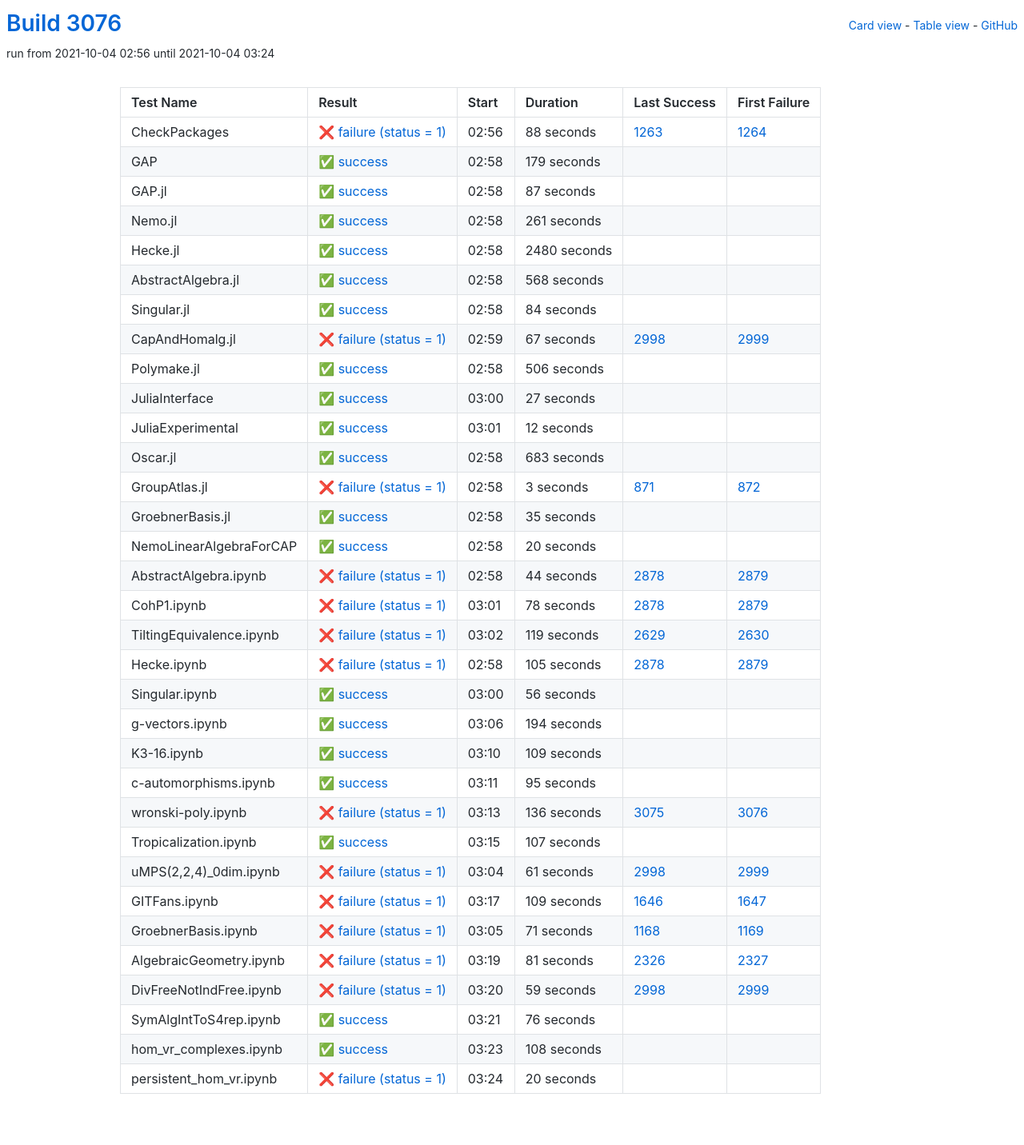
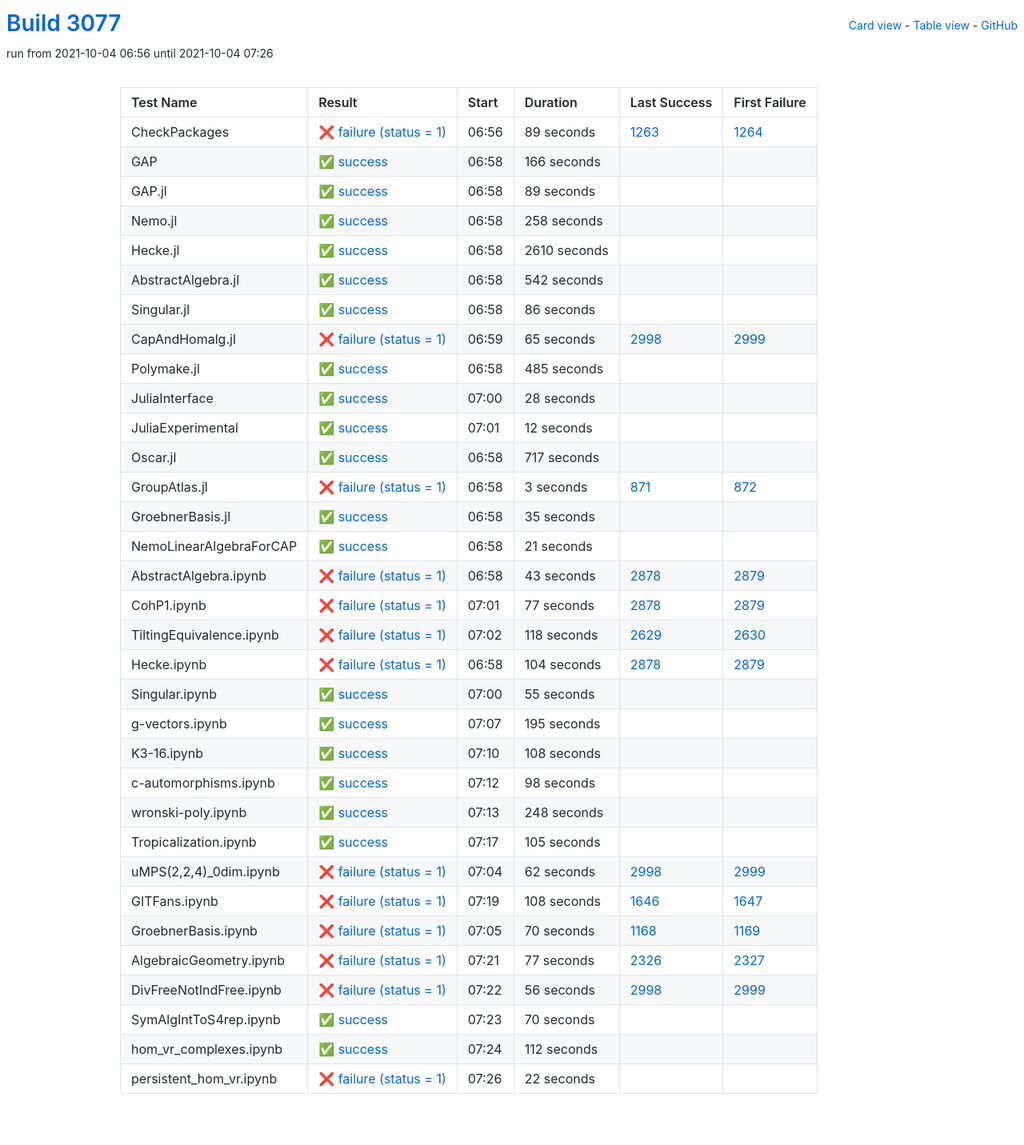
Before and after one commit to oscar-system/oscar-ci-status-stable, a Jekyll site: the page built from table.html, in a window 1280 px wide. Shown: the whole page at 80% size. Built offline with Jekyll 4.4.1, drawn with Linux system fonts in a browser that asks for light colours.

Commit message:
Build #3077

```diff
--- a/_data/ci.yml
+++ b/_data/ci.yml
@@ -1,6 +1,6 @@
 ---
-build: 3076
-build_url: https://oscarci.mathematik.uni-kl.de/job/oscar-stable/3076/
+build: 3077
+build_url: https://oscarci.mathematik.uni-kl.de/job/oscar-stable/3077/
 job: oscar-stable
 organization: oscar-system
 repo: oscar-ci-status-stable
@@ -8,128 +8,128 @@ repourl: https://github.com/oscar-system/oscar-ci-status-stable
 tests:
 - name: CheckPackages
   id: checkpackages
-  log: https://oscarci.mathematik.uni-kl.de/job/oscar-stable/3076/artifact/logs/build-3076/CheckPackages.log
-  start: 2021-10-04 02:56
+  log: https://oscarci.mathematik.uni-kl.de/job/oscar-stable/3077/artifact/logs/build-3077/CheckPackages.log
+  start: 2021-10-04 06:56
   success: false
   exitcode: 1
   status: failure
-  duration: 88
+  duration: 89
   last_success: 1263
   last_success_url: https://oscarci.mathematik.uni-kl.de/job/oscar-stable/1263/
   first_failure: 1264
   first_failure_url: https://oscarci.mathematik.uni-kl.de/job/oscar-stable/1264/
 - name: GAP
   id: gap
-  log: https://oscarci.mathematik.uni-kl.de/job/oscar-stable/3076/artifact/logs/build-3076/GAP.log
-  start: 2021-10-04 02:58
+  log: https://oscarci.mathematik.uni-kl.de/job/oscar-stable/3077/artifact/logs/build-3077/GAP.log
+  start: 2021-10-04 06:58
   success: true
   exitcode: 0
   status: success
-  duration: 179
+  duration: 166
   last_success: false
   last_success_url:
   first_failure: false
   first_failure_url:
 - name: GAP.jl
   id: gap-jl
-  log: https://oscarci.mathematik.uni-kl.de/job/oscar-stable/3076/artifact/logs/build-3076/GAP.jl.log
-  start: 2021-10-04 02:58
+  log: https://oscarci.mathematik.uni-kl.de/job/oscar-stable/3077/artifact/logs/build-3077/GAP.jl.log
+  start: 2021-10-04 06:58
   success: true
   exitcode: 0
   status: success
-  duration: 87
+  duration: 89
   last_success: false
   last_success_url:
   first_failure: false
   first_failure_url:
 - name: Nemo.jl
   id: nemo-jl
-  log: https://oscarci.mathematik.uni-kl.de/job/oscar-stable/3076/artifact/logs/build-3076/Nemo.jl.log
-  start: 2021-10-04 02:58
+  log: https://oscarci.mathematik.uni-kl.de/job/oscar-stable/3077/artifact/logs/build-3077/Nemo.jl.log
+  start: 2021-10-04 06:58
   success: true
   exitcode: 0
   status: success
-  duration: 261
+  duration: 258
   last_success: false
   last_success_url:
   first_failure: false
   first_failure_url:
 - name: Hecke.jl
   id: hecke-jl
-  log: https://oscarci.mathematik.uni-kl.de/job/oscar-stable/3076/artifact/logs/build-3076/Hecke.jl.log
-  start: 2021-10-04 02:58
+  log: https://oscarci.mathematik.uni-kl.de/job/oscar-stable/3077/artifact/logs/build-3077/Hecke.jl.log
+  start: 2021-10-04 06:58
   success: true
   exitcode: 0
   status: success
-  duration: 2480
+  duration: 2610
   last_success: false
   last_success_url:
   first_failure: false
   first_failure_url:
 - name: AbstractAlgebra.jl
   id: abstractalgebra-jl
-  log: https://oscarci.mathematik.uni-kl.de/job/oscar-stable/3076/artifact/logs/build-3076/AbstractAlgebra.jl.log
-  start: 2021-10-04 02:58
+  log: https://oscarci.mathematik.uni-kl.de/job/oscar-stable/3077/artifact/logs/build-3077/AbstractAlgebra.jl.log
+  start: 2021-10-04 06:58
   success: true
   exitcode: 0
   status: success
-  duration: 568
+  duration: 542
   last_success: false
   last_success_url:
   first_failure: false
   first_failure_url:
 - name: Singular.jl
   id: singular-jl
-  log: https://oscarci.mathematik.uni-kl.de/job/oscar-stable/3076/artifact/logs/build-3076/Singular.jl.log
-  start: 2021-10-04 02:58
+  log: https://oscarci.mathematik.uni-kl.de/job/oscar-stable/3077/artifact/logs/build-3077/Singular.jl.log
+  start: 2021-10-04 06:58
   success: true
   exitcode: 0
   status: success
-  duration: 84
+  duration: 86
   last_success: false
   last_success_url:
   first_failure: false
   first_failure_url:
 - name: CapAndHomalg.jl
   id: capandhomalg-jl
-  log: https://oscarci.mathematik.uni-kl.de/job/oscar-stable/3076/artifact/logs/build-3076/CapAndHomalg.jl.log
-  start: 2021-10-04 02:59
+  log: https://oscarci.mathematik.uni-kl.de/job/oscar-stable/3077/artifact/logs/build-3077/CapAndHomalg.jl.log
+  start: 2021-10-04 06:59
   success: false
   exitcode: 1
   status: failure
-  duration: 67
+  duration: 65
   last_success: 2998
   last_success_url: https://oscarci.mathematik.uni-kl.de/job/oscar-stable/2998/
   first_failure: 2999
   first_failure_url: https://oscarci.mathematik.uni-kl.de/job/oscar-stable/2999/
 - name: Polymake.jl
   id: polymake-jl
-  log: https://oscarci.mathematik.uni-kl.de/job/oscar-stable/3076/artifact/logs/build-3076/Polymake.jl.log
-  start: 2021-10-04 02:58
+  log: https://oscarci.mathematik.uni-kl.de/job/oscar-stable/3077/artifact/logs/build-3077/Polymake.jl.log
+  start: 2021-10-04 06:58
   success: true
   exitcode: 0
   status: success
-  duration: 506
+  duration: 485
   last_success: false
   last_success_url:
   first_failure: false
   first_failure_url:
 - name: JuliaInterface
   id: juliainterface
-  log: https://oscarci.mathematik.uni-kl.de/job/oscar-stable/3076/artifact/logs/build-3076/JuliaInterface.log
-  start: 2021-10-04 03:00
+  log: https://oscarci.mathematik.uni-kl.de/job/oscar-stable/3077/artifact/logs/build-3077/JuliaInterface.log
+  start: 2021-10-04 07:00
   success: true
   exitcode: 0
   status: success
-  duration: 27
+  duration: 28
   last_success: false
   last_success_url:
   first_failure: false
   first_failure_url:
 - name: JuliaExperimental
   id: juliaexperimental
-  log: https://oscarci.mathematik.uni-kl.de/job/oscar-stable/3076/artifact/logs/build-3076/JuliaExperimental.log
-  start: 2021-10-04 03:01
+  log: https://oscarci.mathematik.uni-kl.de/job/oscar-stable/3077/artifact/logs/build-3077/JuliaExperimental.log
+  start: 2021-10-04 07:01
   success: true
   exitcode: 0
   status: success
@@ -140,20 +140,20 @@ tests:
   first_failure_url:
 - name: Oscar.jl
   id: oscar-jl
-  log: https://oscarci.mathematik.uni-kl.de/job/oscar-stable/3076/artifact/logs/build-3076/Oscar.jl.log
-  start: 2021-10-04 02:58
+  log: https://oscarci.mathematik.uni-kl.de/job/oscar-stable/3077/artifact/logs/build-3077/Oscar.jl.log
+  start: 2021-10-04 06:58
   success: true
   exitcode: 0
   status: success
-  duration: 683
+  duration: 717
   last_success: false
   last_success_url:
   first_failure: false
   first_failure_url:
 - name: GroupAtlas.jl
   id: groupatlas-jl
-  log: https://oscarci.mathematik.uni-kl.de/job/oscar-stable/3076/artifact/logs/build-3076/GroupAtlas.jl.log
-  start: 2021-10-04 02:58
+  log: https://oscarci.mathematik.uni-kl.de/job/oscar-stable/3077/artifact/logs/build-3077/GroupAtlas.jl.log
+  start: 2021-10-04 06:58
   success: false
   exitcode: 1
   status: failure
@@ -164,8 +164,8 @@ tests:
   first_failure_url: https://oscarci.mathematik.uni-kl.de/job/oscar-stable/872/
 - name: GroebnerBasis.jl
   id: groebnerbasis-jl
-  log: https://oscarci.mathematik.uni-kl.de/job/oscar-stable/3076/artifact/logs/build-3076/GroebnerBasis.jl.log
-  start: 2021-10-04 02:58
+  log: https://oscarci.mathematik.uni-kl.de/job/oscar-stable/3077/artifact/logs/build-3077/GroebnerBasis.jl.log
+  start: 2021-10-04 06:58
   success: true
   exitcode: 0
   status: success
@@ -176,212 +176,92 @@ tests:
   first_failure_url:
 - name: NemoLinearAlgebraForCAP
   id: nemolinearalgebraforcap
-  log: https://oscarci.mathematik.uni-kl.de/job/oscar-stable/3076/artifact/logs/build-3076/NemoLinearAlgebraForCAP.log
-  start: 2021-10-04 02:58
+  log: https://oscarci.mathematik.uni-kl.de/job/oscar-stable/3077/artifact/logs/build-3077/NemoLinearAlgebraForCAP.log
+  start: 2021-10-04 06:58
   success: true
   exitcode: 0
   status: success
-  duration: 20
+  duration: 21
   last_success: false
   last_success_url:
   first_failure: false
   first_failure_url:
 - name: AbstractAlgebra.ipynb
   id: abstractalgebra-ipynb
-  log: https://oscarci.mathematik.uni-kl.de/job/oscar-stable/3076/artifact/logs/build-3076/AbstractAlgebra.ipynb.log
-  start: 2021-10-04 02:58
+  log: https://oscarci.mathematik.uni-kl.de/job/oscar-stable/3077/artifact/logs/build-3077/AbstractAlgebra.ipynb.log
+  start: 2021-10-04 06:58
   success: false
   exitcode: 1
   status: failure
-  duration: 44
+  duration: 43
   last_success: 2878
   last_success_url: https://oscarci.mathematik.uni-kl.de/job/oscar-stable/2878/
   first_failure: 2879
   first_failure_url: https://oscarci.mathematik.uni-kl.de/job/oscar-stable/2879/
 - name: CohP1.ipynb
   id: cohp1-ipynb
-  log: https://oscarci.mathematik.uni-kl.de/job/oscar-stable/3076/artifact/logs/build-3076/CohP1.ipynb.log
-  start: 2021-10-04 03:01
+  log: https://oscarci.mathematik.uni-kl.de/job/oscar-stable/3077/artifact/logs/build-3077/CohP1.ipynb.log
+  start: 2021-10-04 07:01
   success: false
   exitcode: 1
   status: failure
-  duration: 78
+  duration: 77
   last_success: 2878
   last_success_url: https://oscarci.mathematik.uni-kl.de/job/oscar-stable/2878/
   first_failure: 2879
   first_failure_url: https://oscarci.mathematik.uni-kl.de/job/oscar-stable/2879/
 - name: TiltingEquivalence.ipynb
   id: tiltingequivalence-ipynb
-  log: https://oscarci.mathematik.uni-kl.de/job/oscar-stable/3076/artifact/logs/build-3076/TiltingEquivalence.ipynb.log
-  start: 2021-10-04 03:02
+  log: https://oscarci.mathematik.uni-kl.de/job/oscar-stable/3077/artifact/logs/build-3077/TiltingEquivalence.ipynb.log
+  start: 2021-10-04 07:02
   success: false
   exitcode: 1
   status: failure
-  duration: 119
+  duration: 118
   last_success: 2629
   last_success_url: https://oscarci.mathematik.uni-kl.de/job/oscar-stable/2629/
   first_failure: 2630
   first_failure_url: https://oscarci.mathematik.uni-kl.de/job/oscar-stable/2630/
 - name: Hecke.ipynb
   id: hecke-ipynb
-  log: https://oscarci.mathematik.uni-kl.de/job/oscar-stable/3076/artifact/logs/build-3076/Hecke.ipynb.log
-  start: 2021-10-04 02:58
+  log: https://oscarci.mathematik.uni-kl.de/job/oscar-stable/3077/artifact/logs/build-3077/Hecke.ipynb.log
+  start: 2021-10-04 06:58
   success: false
   exitcode: 1
   status: failure
-  duration: 105
+  duration: 104
   last_success: 2878
   last_success_url: https://oscarci.mathematik.uni-kl.de/job/oscar-stable/2878/
   first_failure: 2879
   first_failure_url: https://oscarci.mathematik.uni-kl.de/job/oscar-stable/2879/
 - name: Singular.ipynb
   id: singular-ipynb
-  log: https://oscarci.mathematik.uni-kl.de/job/oscar-stable/3076/artifact/logs/build-3076/Singular.ipynb.log
-  start: 2021-10-04 03:00
+  log: https://oscarci.mathematik.uni-kl.de/job/oscar-stable/3077/artifact/logs/build-3077/Singular.ipynb.log
+  start: 2021-10-04 07:00
   success: true
   exitcode: 0
   status: success
-  duration: 56
+  duration: 55
   last_success: false
   last_success_url:
   first_failure: false
   first_failure_url:
 - name: g-vectors.ipynb
   id: g-vectors-ipynb
-  log: https://oscarci.mathematik.uni-kl.de/job/oscar-stable/3076/artifact/logs/build-3076/g-vectors.ipynb.log
-  start: 2021-10-04 03:06
+  log: https://oscarci.mathematik.uni-kl.de/job/oscar-stable/3077/artifact/logs/build-3077/g-vectors.ipynb.log
+  start: 2021-10-04 07:07
   success: true
   exitcode: 0
   status: success
-  duration: 194
+  duration: 195
   last_success: false
   last_success_url:
   first_failure: false
   first_failure_url:
 - name: K3-16.ipynb
   id: k3-16-ipynb
-  log: https://oscarci.mathematik.uni-kl.de/job/oscar-stable/3076/artifact/logs/build-3076/K3-16.ipynb.log
-  start: 2021-10-04 03:10
-  success: true
-  exitcode: 0
-  status: success
-  duration: 109
-  last_success: false
-  last_success_url:
-  first_failure: false
-  first_failure_url:
-- name: c-automorphisms.ipynb
-  id: c-automorphisms-ipynb
-  log: https://oscarci.mathematik.uni-kl.de/job/oscar-stable/3076/artifact/logs/build-3076/c-automorphisms.ipynb.log
-  start: 2021-10-04 03:11
-  success: true
-  exitcode: 0
-  status: success
-  duration: 95
-  last_success: false
-  last_success_url:
-  first_failure: false
-  first_failure_url:
-- name: wronski-poly.ipynb
-  id: wronski-poly-ipynb
-  log: https://oscarci.mathematik.uni-kl.de/job/oscar-stable/3076/artifact/logs/build-3076/wronski-poly.ipynb.log
-  start: 2021-10-04 03:13
-  success: false
-  exitcode: 1
-  status: failure
-  duration: 136
-  last_success: 3075
-  last_success_url: https://oscarci.mathematik.uni-kl.de/job/oscar-stable/3075/
-  first_failure: 3076
-  first_failure_url: https://oscarci.mathematik.uni-kl.de/job/oscar-stable/3076/
-- name: Tropicalization.ipynb
-  id: tropicalization-ipynb
-  log: https://oscarci.mathematik.uni-kl.de/job/oscar-stable/3076/artifact/logs/build-3076/Tropicalization.ipynb.log
-  start: 2021-10-04 03:15
-  success: true
-  exitcode: 0
-  status: success
-  duration: 107
-  last_success: false
-  last_success_url:
-  first_failure: false
-  first_failure_url:
-- name: uMPS(2,2,4)_0dim.ipynb
-  id: umps-2-2-4-0dim-ipynb
-  log: https://oscarci.mathematik.uni-kl.de/job/oscar-stable/3076/artifact/logs/build-3076/uMPS-2-2-4-_0dim.ipynb.log
-  start: 2021-10-04 03:04
-  success: false
-  exitcode: 1
-  status: failure
-  duration: 61
-  last_success: 2998
-  last_success_url: https://oscarci.mathematik.uni-kl.de/job/oscar-stable/2998/
-  first_failure: 2999
-  first_failure_url: https://oscarci.mathematik.uni-kl.de/job/oscar-stable/2999/
-- name: GITFans.ipynb
-  id: gitfans-ipynb
-  log: https://oscarci.mathematik.uni-kl.de/job/oscar-stable/3076/artifact/logs/build-3076/GITFans.ipynb.log
-  start: 2021-10-04 03:17
-  success: false
-  exitcode: 1
-  status: failure
-  duration: 109
-  last_success: 1646
-  last_success_url: https://oscarci.mathematik.uni-kl.de/job/oscar-stable/1646/
-  first_failure: 1647
-  first_failure_url: https://oscarci.mathematik.uni-kl.de/job/oscar-stable/1647/
-- name: GroebnerBasis.ipynb
-  id: groebnerbasis-ipynb
-  log: https://oscarci.mathematik.uni-kl.de/job/oscar-stable/3076/artifact/logs/build-3076/GroebnerBasis.ipynb.log
-  start: 2021-10-04 03:05
-  success: false
-  exitcode: 1
-  status: failure
-  duration: 71
-  last_success: 1168
-  last_success_url: https://oscarci.mathematik.uni-kl.de/job/oscar-stable/1168/
-  first_failure: 1169
-  first_failure_url: https://oscarci.mathematik.uni-kl.de/job/oscar-stable/1169/
-- name: AlgebraicGeometry.ipynb
-  id: algebraicgeometry-ipynb
-  log: https://oscarci.mathematik.uni-kl.de/job/oscar-stable/3076/artifact/logs/build-3076/AlgebraicGeometry.ipynb.log
-  start: 2021-10-04 03:19
-  success: false
-  exitcode: 1
-  status: failure
-  duration: 81
-  last_success: 2326
-  last_success_url: https://oscarci.mathematik.uni-kl.de/job/oscar-stable/2326/
-  first_failure: 2327
-  first_failure_url: https://oscarci.mathematik.uni-kl.de/job/oscar-stable/2327/
-- name: DivFreeNotIndFree.ipynb
-  id: divfreenotindfree-ipynb
-  log: https://oscarci.mathematik.uni-kl.de/job/oscar-stable/3076/artifact/logs/build-3076/DivFreeNotIndFree.ipynb.log
-  start: 2021-10-04 03:20
-  success: false
-  exitcode: 1
-  status: failure
-  duration: 59
-  last_success: 2998
-  last_success_url: https://oscarci.mathematik.uni-kl.de/job/oscar-stable/2998/
-  first_failure: 2999
-  first_failure_url: https://oscarci.mathematik.uni-kl.de/job/oscar-stable/2999/
-- name: SymAlgIntToS4rep.ipynb
-  id: symalginttos4rep-ipynb
-  log: https://oscarci.mathematik.uni-kl.de/job/oscar-stable/3076/artifact/logs/build-3076/SymAlgIntToS4rep.ipynb.log
-  start: 2021-10-04 03:21
-  success: true
-  exitcode: 0
-  status: success
-  duration: 76
-  last_success: false
-  last_success_url:
-  first_failure: false
-  first_failure_url:
-- name: hom_vr_complexes.ipynb
-  id: hom-vr-complexes-ipynb
-  log: https://oscarci.mathematik.uni-kl.de/job/oscar-stable/3076/artifact/logs/build-3076/hom_vr_complexes.ipynb.log
-  start: 2021-10-04 03:23
+  log: https://oscarci.mathematik.uni-kl.de/job/oscar-stable/3077/artifact/logs/build-3077/K3-16.ipynb.log
+  start: 2021-10-04 07:10
   success: true
   exitcode: 0
   status: success
@@ -390,15 +270,135 @@ tests:
   last_success_url:
   first_failure: false
   first_failure_url:
-- name: persistent_hom_vr.ipynb
-  id: persistent-hom-vr-ipynb
-  log: https://oscarci.mathematik.uni-kl.de/job/oscar-stable/3076/artifact/logs/build-3076/persistent_hom_vr.ipynb.log
-  start: 2021-10-04 03:24
-  success: false
-  exitcode: 1
-  status: failure
-  duration: 20
+- name: c-automorphisms.ipynb
+  id: c-automorphisms-ipynb
+  log: https://oscarci.mathematik.uni-kl.de/job/oscar-stable/3077/artifact/logs/build-3077/c-automorphisms.ipynb.log
+  start: 2021-10-04 07:12
+  success: true
+  exitcode: 0
+  status: success
+  duration: 98
   last_success: false
   last_success_url:
   first_failure: false
   first_failure_url:
+- name: wronski-poly.ipynb
+  id: wronski-poly-ipynb
+  log: https://oscarci.mathematik.uni-kl.de/job/oscar-stable/3077/artifact/logs/build-3077/wronski-poly.ipynb.log
+  start: 2021-10-04 07:13
+  success: true
+  exitcode: 0
+  status: success
+  duration: 248
+  last_success: false
+  last_success_url:
+  first_failure: false
+  first_failure_url:
+- name: Tropicalization.ipynb
+  id: tropicalization-ipynb
+  log: https://oscarci.mathematik.uni-kl.de/job/oscar-stable/3077/artifact/logs/build-3077/Tropicalization.ipynb.log
+  start: 2021-10-04 07:17
+  success: true
+  exitcode: 0
+  status: success
+  duration: 105
+  last_success: false
+  last_success_url:
+  first_failure: false
+  first_failure_url:
+- name: uMPS(2,2,4)_0dim.ipynb
+  id: umps-2-2-4-0dim-ipynb
+  log: https://oscarci.mathematik.uni-kl.de/job/oscar-stable/3077/artifact/logs/build-3077/uMPS-2-2-4-_0dim.ipynb.log
+  start: 2021-10-04 07:04
+  success: false
+  exitcode: 1
+  status: failure
+  duration: 62
+  last_success: 2998
+  last_success_url: https://oscarci.mathematik.uni-kl.de/job/oscar-stable/2998/
+  first_failure: 2999
+  first_failure_url: https://oscarci.mathematik.uni-kl.de/job/oscar-stable/2999/
+- name: GITFans.ipynb
+  id: gitfans-ipynb
+  log: https://oscarci.mathematik.uni-kl.de/job/oscar-stable/3077/artifact/logs/build-3077/GITFans.ipynb.log
+  start: 2021-10-04 07:19
+  success: false
+  exitcode: 1
+  status: failure
+  duration: 108
+  last_success: 1646
+  last_success_url: https://oscarci.mathematik.uni-kl.de/job/oscar-stable/1646/
+  first_failure: 1647
+  first_failure_url: https://oscarci.mathematik.uni-kl.de/job/oscar-stable/1647/
+- name: GroebnerBasis.ipynb
+  id: groebnerbasis-ipynb
+  log: https://oscarci.mathematik.uni-kl.de/job/oscar-stable/3077/artifact/logs/build-3077/GroebnerBasis.ipynb.log
+  start: 2021-10-04 07:05
+  success: false
+  exitcode: 1
+  status: failure
+  duration: 70
+  last_success: 1168
+  last_success_url: https://oscarci.mathematik.uni-kl.de/job/oscar-stable/1168/
+  first_failure: 1169
+  first_failure_url: https://oscarci.mathematik.uni-kl.de/job/oscar-stable/1169/
+- name: AlgebraicGeometry.ipynb
+  id: algebraicgeometry-ipynb
+  log: https://oscarci.mathematik.uni-kl.de/job/oscar-stable/3077/artifact/logs/build-3077/AlgebraicGeometry.ipynb.log
+  start: 2021-10-04 07:21
+  success: false
+  exitcode: 1
+  status: failure
+  duration: 77
+  last_success: 2326
+  last_success_url: https://oscarci.mathematik.uni-kl.de/job/oscar-stable/2326/
+  first_failure: 2327
+  first_failure_url: https://oscarci.mathematik.uni-kl.de/job/oscar-stable/2327/
+- name: DivFreeNotIndFree.ipynb
+  id: divfreenotindfree-ipynb
+  log: https://oscarci.mathematik.uni-kl.de/job/oscar-stable/3077/artifact/logs/build-3077/DivFreeNotIndFree.ipynb.log
+  start: 2021-10-04 07:22
+  success: false
+  exitcode: 1
+  status: failure
+  duration: 56
+  last_success: 2998
+  last_success_url: https://oscarci.mathematik.uni-kl.de/job/oscar-stable/2998/
+  first_failure: 2999
+  first_failure_url: https://oscarci.mathematik.uni-kl.de/job/oscar-stable/2999/
+- name: SymAlgIntToS4rep.ipynb
+  id: symalginttos4rep-ipynb
+  log: https://oscarci.mathematik.uni-kl.de/job/oscar-stable/3077/artifact/logs/build-3077/SymAlgIntToS4rep.ipynb.log
+  start: 2021-10-04 07:23
+  success: true
+  exitcode: 0
+  status: success
+  duration: 70
+  last_success: false
+  last_success_url:
+  first_failure: false
+  first_failure_url:
+- name: hom_vr_complexes.ipynb
+  id: hom-vr-complexes-ipynb
+  log: https://oscarci.mathematik.uni-kl.de/job/oscar-stable/3077/artifact/logs/build-3077/hom_vr_complexes.ipynb.log
+  start: 2021-10-04 07:24
+  success: true
+  exitcode: 0
+  status: success
+  duration: 112
+  last_success: false
+  last_success_url:
+  first_failure: false
+  first_failure_url:
+- name: persistent_hom_vr.ipynb
+  id: persistent-hom-vr-ipynb
+  log: https://oscarci.mathematik.uni-kl.de/job/oscar-stable/3077/artifact/logs/build-3077/persistent_hom_vr.ipynb.log
+  start: 2021-10-04 07:26
+  success: false
+  exitcode: 1
+  status: failure
+  duration: 22
+  last_success: false
+  last_success_url:
+  first_failure: false
+  first_failure_url:
```
Also changed, not shown: README.md.
